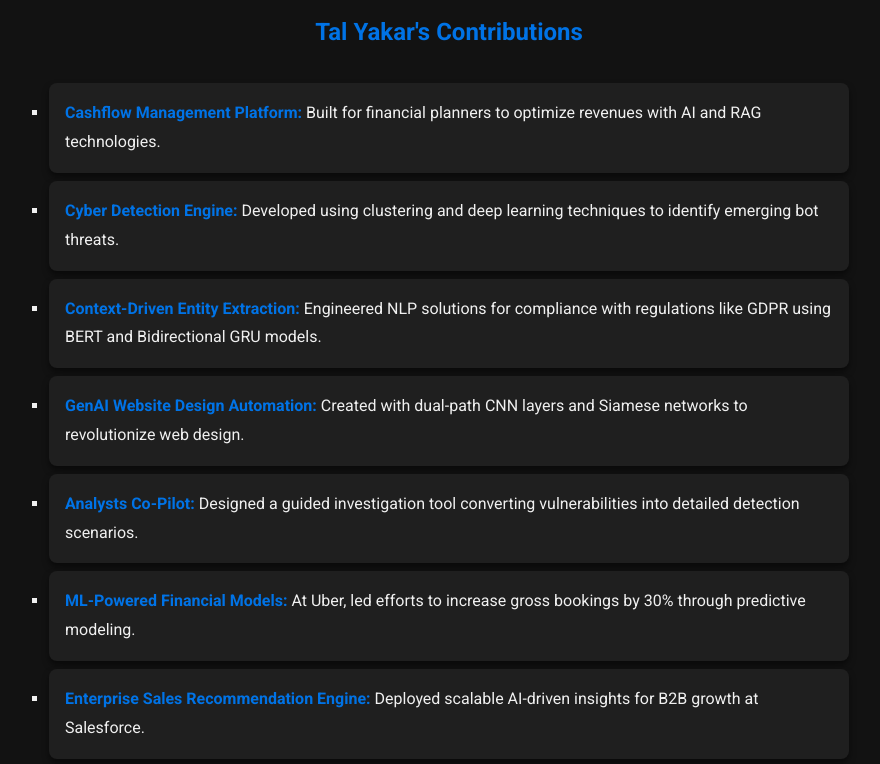
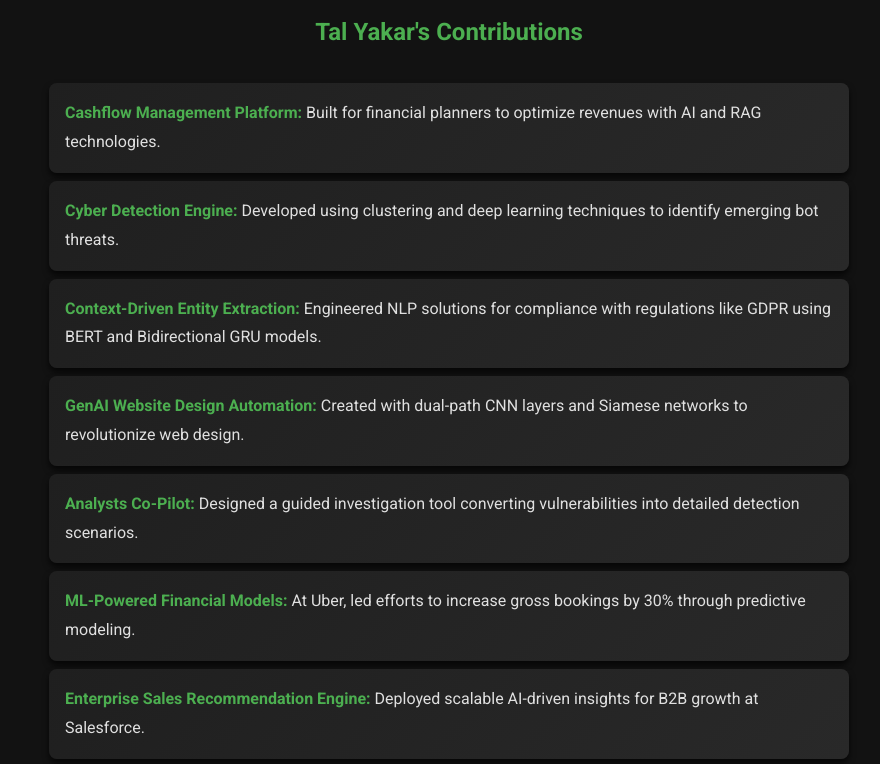
Before and after one commit to Tal-B-AI/AIDev.Solutions, a plain HTML site: page index.html in a window 1280 px wide. Shown: the part 113-877 px from the top of the page, without its empty margins (191-1071 px from the left). Drawn offline with Linux system fonts and the light colour scheme.

Commit message:
Update index.html

```diff
--- a/index.html
+++ b/index.html
@@ -10,30 +10,35 @@
             margin: 0;
             font-family: 'Roboto', sans-serif;
             line-height: 1.6;
-            color: #f0f0f0;
+            color: #e0e0e0;
             background-color: #121212;
             padding: 2rem;
         }
         h1, h2 {
-            color: #0073e6;
+            color: #4caf50;
             text-align: center;
         }
         ul {
-            list-style-type: square;
+            list-style-type: none;
             margin: 2rem auto;
             padding: 0;
             max-width: 800px;
             line-height: 1.8;
         }
         li {
-            background: #1f1f1f;
+            background: linear-gradient(135deg, #1f1f1f, #292929);
             margin: 0.5rem 0;
             padding: 1rem;
             border-radius: 8px;
-            box-shadow: 0 4px 6px rgba(0, 0, 0, 0.5);
+            box-shadow: 0 4px 6px rgba(0, 0, 0, 0.7);
+            transition: transform 0.3s, background-color 0.3s;
+        }
+        li:hover {
+            transform: scale(1.02);
+            background: linear-gradient(135deg, #292929, #383838);
         }
         li span {
-            color: #0073e6;
+            color: #4caf50;
             font-weight: bold;
         }
     </style>
```
